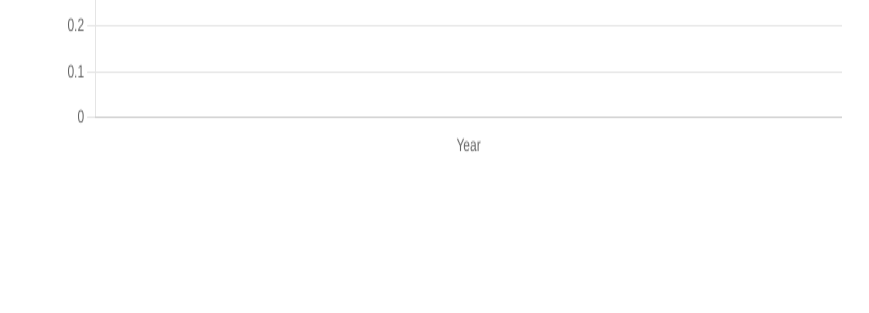
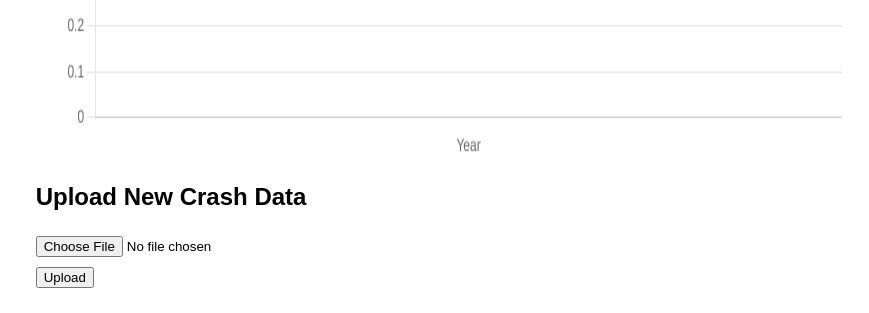
Before and after one commit to TristanPommering/CCFinal_CincinnatiCrashData, a Flask app: page / in a window 1280 px wide. Shown: the part 1222-1535 px from the top of the page, without its empty margins (411-1280 px from the left). Before the commit the page ends 1374 px from the top, so only its background shows below. Run offline with Flask 3, Linux system fonts and the light colour scheme.

Commit message:
added data loading

```diff
--- a/app.py
+++ b/app.py
@@ -156,5 +156,93 @@
         app.logger.error(f"Error in prediction: {e}")
         return jsonify({"error": "Failed to generate predictions."}), 500
 
+def columns_exist():
+    try:
+        with engine.connect() as connection:
+            # Add INTEGERMONTH column if not exists
+            connection.execute("""
+                IF NOT EXISTS (
+                    SELECT * FROM INFORMATION_SCHEMA.COLUMNS
+                    WHERE TABLE_NAME = 'CrashData' AND COLUMN_NAME = 'INTEGERMONTH'
+                )
+                ALTER TABLE [dbo].[CrashData] ADD INTEGERMONTH INT;
+            """)
+            # Add VEHICLETYPE column if not exists
+            connection.execute("""
+                IF NOT EXISTS (
+                    SELECT * FROM INFORMATION_SCHEMA.COLUMNS
+                    WHERE TABLE_NAME = 'CrashData' AND COLUMN_NAME = 'VEHICLETYPE'
+                )
+                ALTER TABLE [dbo].[CrashData] ADD VEHICLETYPE NVARCHAR(50);
+            """)
+    except Exception as e:
+        app.logger.error(f"Error ensuring columns exist: {e}")
+        raise e
+
+# Function to derive INTEGERMONTH and VEHICLETYPE
+def process_data(df):
+    # Add INTEGERMONTH column
+    if 'INTEGERMONTH' not in df.columns:
+        df['INTEGERMONTH'] = pd.to_datetime(df['CRASHDATE']).dt.month
+
+    # Add VEHICLETYPE column
+    if 'VEHICLETYPE' not in df.columns:
+        df['VEHICLETYPE'] = df['UNITTYPE'].map({
+            '01 - PASSENGER CAR': 'Passenger Vehicle',
+            '02 - PASSENGER VAN (MINIVAN)': 'Passenger Vehicle',
+            '03 - SPORT UTILITY VEHICLE': 'SUV',
+            '04 - PICK UP': 'Truck',
+            '05 - CARGO VAN': 'Commercial Vehicles',
+            '06 - VAN (9-15 SEATS)': 'Commercial Vehicles',
+            '07 - PICKUP': 'Truck',
+            '07 - MOTORCYCLE 2 WHEELED': 'Motorcycle',
+            '08 - MOTORCYCLE 3 WHEELED': 'Motorcycle',
+            '09 - AUTOCYCLE': 'Motorcycle',
+            '10 - MOPED OR MOTORIZED BICYCLE': 'Motorcycle',
+            '26 - BICYCLE': 'Bicycle',
+            '15 - SEMI-TRACTOR': 'Commercial Vehicles',
+            '16 - FARM EQUIPMENT': 'Commercial Vehicles',
+            '19 - BUS (16+ PASSENGERS)': 'Commercial Vehicles',
+            '21 - HEAVY EQUIPMENT': 'Commercial Vehicles',
+            '11 - ALL TERRAIN VEHICLE (ATV/UTV)': 'Other',
+            '12 - GOLF CART': 'Other',
+            '17 - MOTORHOME': 'Other',
+            '20 - OTHER VEHICLE': 'Other',
+            '23 - PEDESTRIAN/SKATER': 'Other',
+            '24 - WHEELCHAIR (ANY TYPE)': 'Other',
+            '25 - OTHER NON-MOTORIST': 'Other',
+            '27 - TRAIN': 'Other',
+            '99 - UNKNOWN OR HIT/SKIP': 'Other'
+        }).fillna('Other')
+
+    return df
+
+# Endpoint for data loading
+@app.route("/upload", methods=["POST"])
+def upload_data():
+    columns_exist()  # Ensure required columns exist
+    try:
+        # Check if a file is uploaded
+        if 'file' not in request.files:
+            return jsonify({"error": "No file uploaded."}), 400
+
+        file = request.files['file']
+        if not file.filename.endswith('.csv'):
+            return jsonify({"error": "Invalid file type. Please upload a CSV file."}), 400
+
+        # Read the CSV file into a DataFrame
+        df = pd.read_csv(file)
+
+        # Process the data
+        df = process_data(df)
+
+        # Insert the data into the database
+        df.to_sql('CrashData', con=engine, if_exists='append', index=False)
+        return jsonify({"message": "Data uploaded and processed successfully."}), 200
+    except Exception as e:
+        app.logger.error(f"Error uploading data: {e}")
+        return jsonify({"error": "Failed to upload and process data."}), 500
+
+
 if __name__ == "__main__":
     app.run(debug=True)
--- a/templates/index.html
+++ b/templates/index.html
@@ -34,12 +34,22 @@
             margin-bottom: 10px;
         }
         #crashesByMonthChart {
-            width: 800px !important; /* Slightly larger width */
-            height: 600px !important; /* Keep proportional height */
+            width: 800px !important;
+            height: 600px !important;
         }
         #predictionChart {
-            width: 800px !important; /* Larger width for prediction chart */
-            height: 600px !important; /* Keep proportional height */
+            width: 800px !important;
+            height: 600px !important;
+        }
+        #uploadForm {
+            margin-top: 20px;
+            display: flex;
+            flex-direction: column;
+            align-items: flex-start;
+        }
+        #uploadForm input,
+        #uploadForm button {
+            margin: 5px 0;
         }
     </style>
 </head>
@@ -67,6 +77,14 @@
             <h2>Total Crashes: 2022-2025 (Prediction for 2025)</h2>
             <canvas id="predictionChart"></canvas>
         </div>
+
+        <div id="upload-container">
+            <h2>Upload New Crash Data</h2>
+            <form id="uploadForm" enctype="multipart/form-data">
+                <input type="file" id="fileInput" name="file" accept=".csv">
+                <button type="button" onclick="uploadFile()">Upload</button>
+            </form>
+        </div>
     </div>
 
     <script>
@@ -83,6 +101,32 @@
             } catch (error) {
                 console.error("Error fetching data:", error);
                 return [];
+            }
+        }
+
+        // Upload new data
+        async function uploadFile() {
+            const formData = new FormData();
+            const fileInput = document.getElementById('fileInput');
+            if (!fileInput.files.length) {
+                alert('Please select a file to upload.');
+                return;
+            }
+            formData.append('file', fileInput.files[0]);
+
+            try {
+                const response = await fetch('/upload', {
+                    method: 'POST',
+                    body: formData
+                });
+                const result = await response.json();
+                alert(result.message || result.error);
+                if (result.message) {
+                    location.reload(); // Reload the page to fetch new data
+                }
+            } catch (error) {
+                console.error('Error uploading file:', error);
+                alert('Failed to upload file.');
             }
         }
 
@@ -195,10 +239,10 @@
             async function updateChart() {
                 const vehicleType = dropdown.value || null;
                 const crashesData = await fetchCrashesByMonth(vehicleType);
-                const labels = crashesData.map(item => monthNames[item.month - 1]); // Convert month numbers to names
+                const labels = crashesData.map(item => monthNames[item.month - 1]);
                 const values = crashesData.map(item => item.count);
 
-                if (chart) chart.destroy(); // Destroy the previous chart instance
+                if (chart) chart.destroy();
                 chart = createBarChart(ctx, labels, values);
             }
 
```
